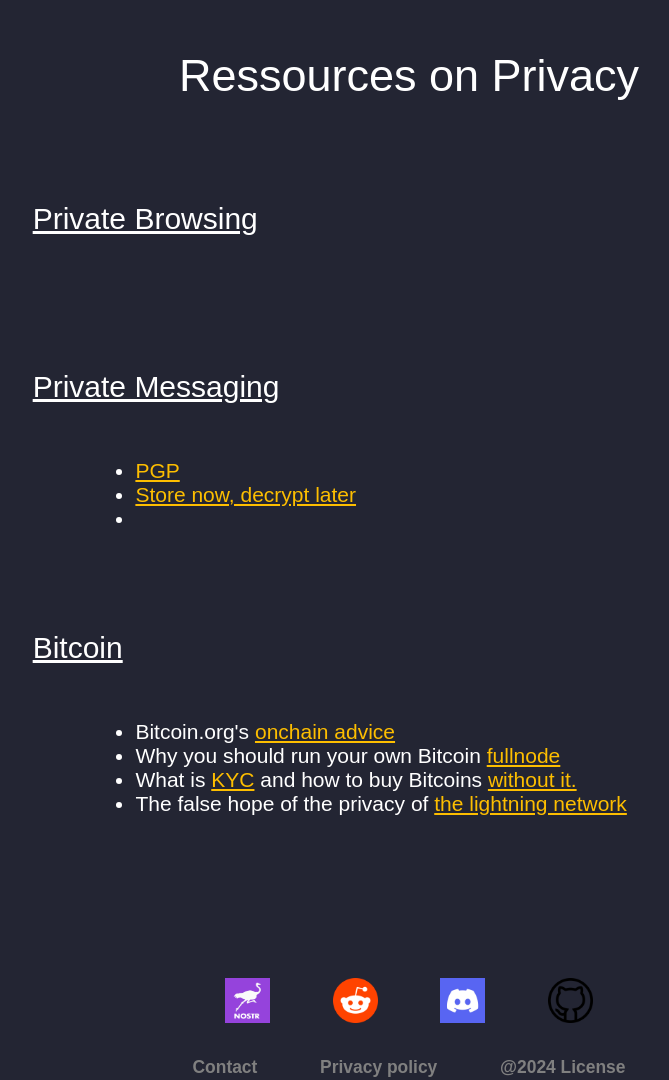
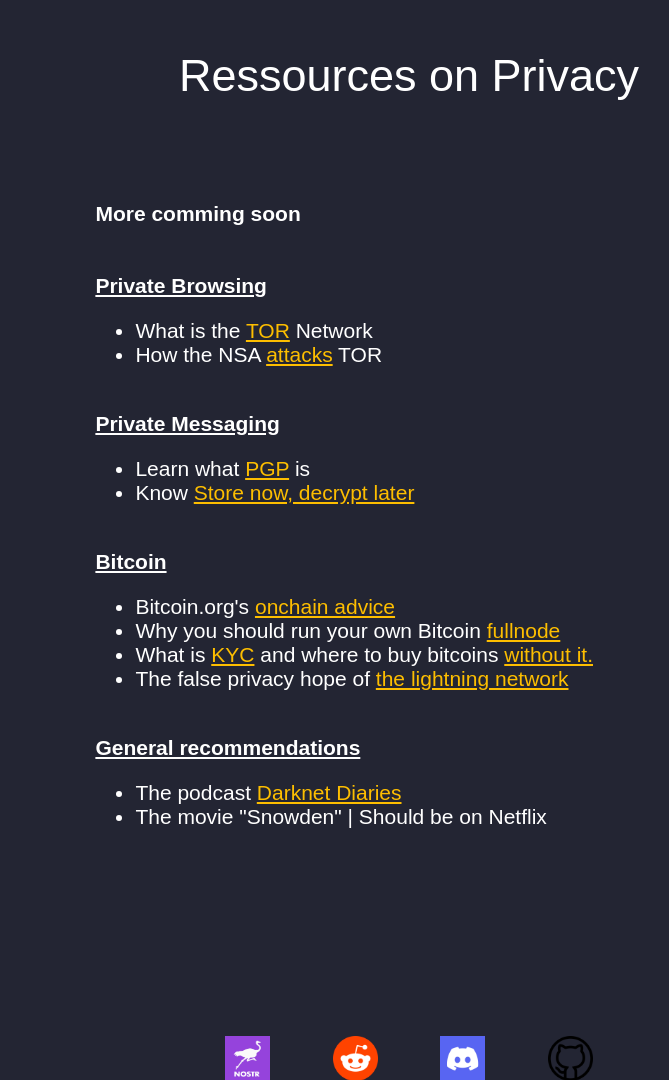
Before and after one commit to RealCocoArdo/Coco_Ardo, a PHP site: page /sp/privacy.html in a window 1280 px wide. Shown: the part 113-1193 px from the top of the page, without its empty margins (231-900 px from the left). Run offline with PHP 8.4, Linux system fonts and the light colour scheme.

Commit message:
Restructured privacy + Added pic for home page

```diff
--- a/index.html
+++ b/index.html
@@ -51,6 +51,9 @@
                 <li>Privacy</li>
             </ul>
         </p>
+        <div class="loremipsumpic">
+            <img src="/pictures/work.PNG"></img>
+        </div>
         <p>
             I got experience with:<br>
             <table>
--- a/main.css
+++ b/main.css
@@ -235,6 +235,14 @@
             border: 2px solid #FDBE00;
         }
 
+.loremipsumpic{
+        margin-top: 30px;
+        margin-bottom: 30px;
+    }
+    .loremipsumpic img{
+        width: 100%;
+    }
+
 /*################################################################################### Mobile-Version: ######################################################################*/
 @media (max-width:1100px) {
     .nav{
--- a/p/projects.html
+++ b/p/projects.html
@@ -35,7 +35,7 @@
         </ul>
     </nav>
     <section class="title">
-        Projects
+        My own projects
     </section>
     <section>
         <div class="projects">
--- a/sp/privacy.html
+++ b/sp/privacy.html
@@ -38,36 +38,49 @@
         Ressources on Privacy
     </section>
 
-    <section class="subtitle">
-        <u>Private Browsing</u><br><br>
-    </section>
+    <section class="loremipsumleft">
+        <b>More comming soon</b><br><br><br>
 
-    <section class="subtitle">
-        <u>Private Messaging</u><br><br>
-    </section>
-    <section class="loremipsumleft">
+        <u><b>Private Browsing</b></u><br>
         <ul>
-            <li><a href="https://proton.me/blog/what-is-pgp-encryption" target="_blank">PGP</a></li>
-            <li><a href="https://en.wikipedia.org/wiki/Harvest_now,_decrypt_later">Store now, decrypt later</a></li>
-            <li></li>
-        </ul>
-    </section>
+            <li>What is the <a href="https://skerritt.blog/how-does-tor-really-work/" target="_blank">TOR</a> Network</li>
+            <li>How the NSA <a href="https://www.theguardian.com/world/2013/oct/04/tor-attacks-nsa-users-online-anonymity" target="_blank">attacks</a> TOR</li>
+            <!-- <li></li> -->
+        </ul><br>
 
-    <section class="subtitle">
-        <u>Bitcoin</u><br><br>
-    </section>
-    <section class="loremipsumleft">
+        <u><b>Private Messaging</b></u><br>
+        <ul>
+            <li>Learn what <a href="https://proton.me/blog/what-is-pgp-encryption" target="_blank">PGP</a> is</li>
+            <li>Know <a href="https://en.wikipedia.org/wiki/Harvest_now,_decrypt_later">Store now, decrypt later</a></li>
+        </ul><br>
+
+        <u><b>Bitcoin</b></u><br>
         <ul>
             <li>Bitcoin.org's <a href="https://bitcoin.org/en/protect-your-privacy#:~:text=All%20Bitcoin%20transactions%20are%20public%2C%20traceable%2C%20and%20permanently,addresses%20are%20created%20privately%20by%20each%20user%27s%20wallets." target="_blank">
                 onchain advice</a></li>
             <li>Why you should run your own Bitcoin <a href="https://armantheparman.com/why-should-you-run-your-own-bitcoin-node/" target="_blank">
                 fullnode</a></li>
             <li>What is <a href="https://www.investopedia.com/terms/k/knowyourclient.asp" target="_blank">KYC</a>
-                and how to buy Bitcoins <a href="https://kycnot.me/" target="_blank">without it.</a></li>
-            <li>The false hope of the privacy of <a href="https://bitcoinmagazine.com/technical/state-of-bitcoin-lightning-network-privacy" target="_blank">
+                and where to buy bitcoins <a href="https://kycnot.me/" target="_blank">without it.</a></li>
+            <li>The false privacy hope of <a href="https://bitcoinmagazine.com/technical/state-of-bitcoin-lightning-network-privacy" target="_blank">
                 the lightning network</a></li>
-        </ul>
+        </ul><br>
+
+        <u><b>General recommendations</b></u><br>
+        <ul>
+            <li>The podcast <a href="https://darknetdiaries.com/" target="_blank">Darknet Diaries</a></li>
+            <li>The movie "Snowden" | Should be on Netflix</li>
+            <!-- <li></li> -->
+        </ul><br>
     </section>
+
+    <!-- <u>Privacy devices</u><br>
+        <ul>
+            <li>The podcast <a href="https://darknetdiaries.com/" target="_blank">Darknet Diaries</a></li>
+            <li>The movie "Snowden" | Should be on Netflix</li>
+            <li></li>
+        </ul><br>
+    </section> -->
 
 
     <footer>
```
Also changed, not shown: pictures/work.PNG (added).
